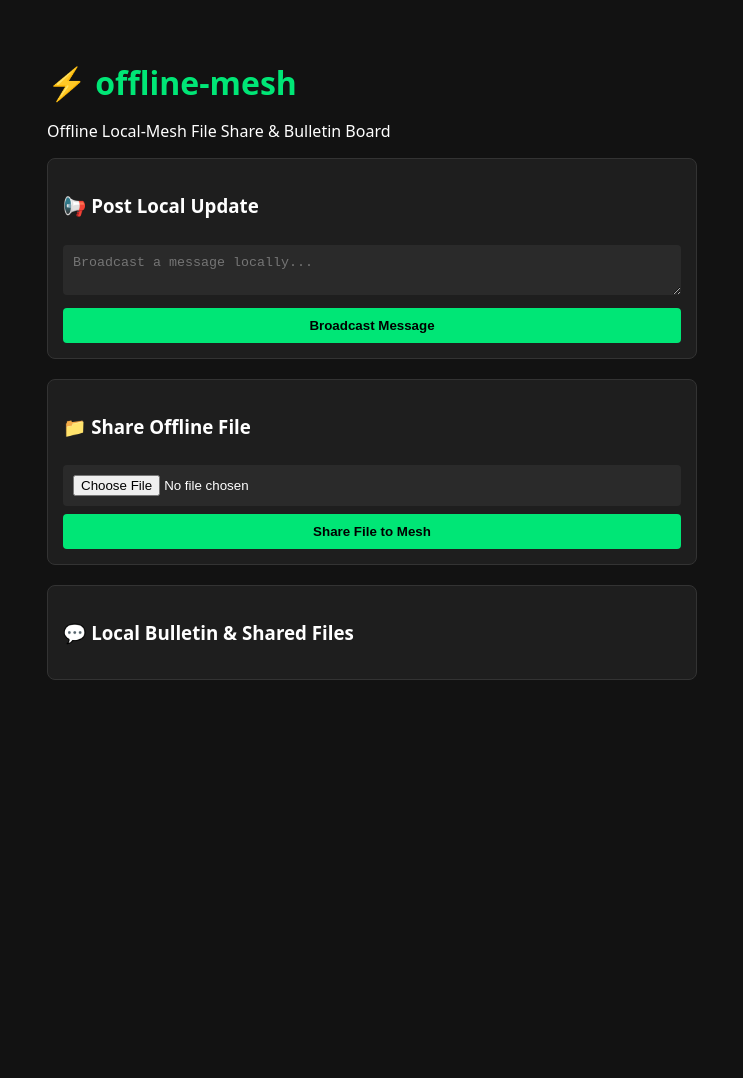
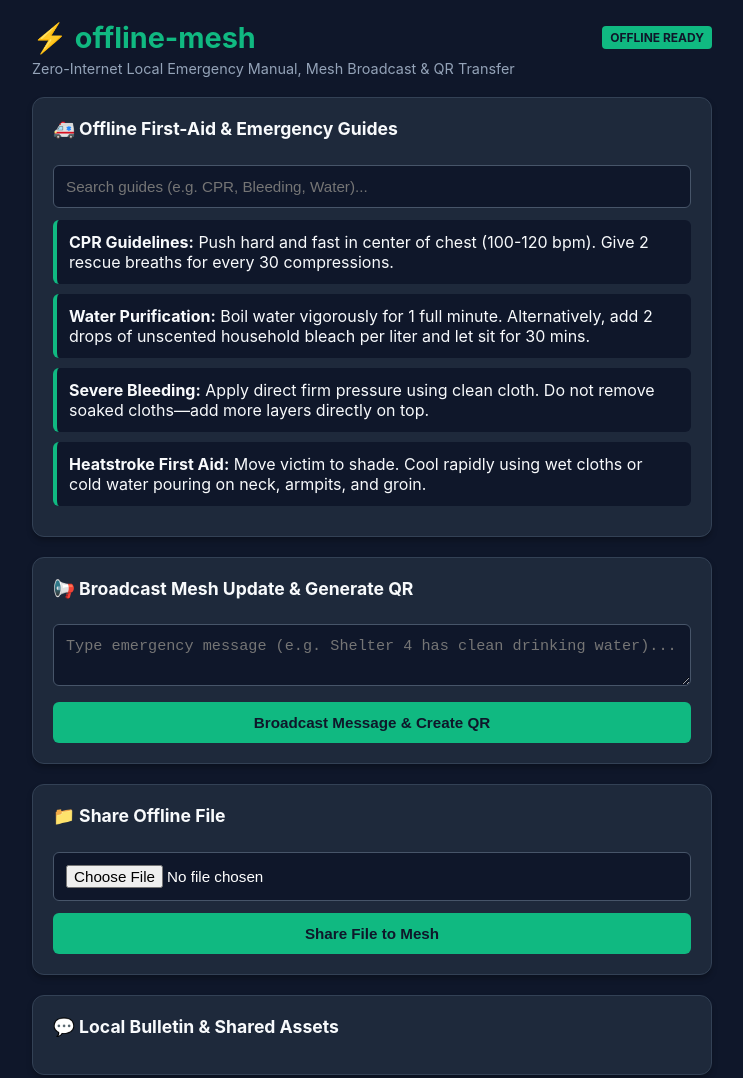
Before and after one commit to abeezfaulad/offgrid-emergency-mesh, a plain HTML site: page index.html in a window 1280 px wide. Shown: the whole page, without its empty margins (268-1011 px from the left). Before the commit the page ends 800 px from the top, so only its background shows below. Drawn offline with Linux system fonts and the light colour scheme.

Commit message:
Final submission: Added PWA service worker and complete offline caching

```diff
--- a/index.html
+++ b/index.html
@@ -3,70 +3,242 @@
 <head>
   <meta charset="UTF-8">
   <meta name="viewport" content="width=device-width, initial-scale=1.0">
-  <title>offline-mesh</title>
+  <title>offline-mesh | Emergency Local Hub</title>
+
+  <!-- Standalone QRCode.js Library -->
+  <script src="https://cdnjs.cloudflare.com/ajax/libs/qrcodejs/1.0.0/qrcode.min.js"></script>
+
   <style>
-    body { font-family: system-ui, sans-serif; background: #121212; color: #fff; max-width: 650px; margin: 20px auto; padding: 20px; }
-    h1 { color: #00e676; margin-bottom: 5px; }
-    .card { background: #1e1e1e; padding: 15px; border-radius: 8px; margin-bottom: 20px; border: 1px solid #333; }
-    input, button, textarea { width: 100%; padding: 10px; margin-top: 8px; border-radius: 4px; border: none; box-sizing: border-box; }
-    input, textarea { background: #2a2a2a; color: #fff; }
-    button { background: #00e676; color: #000; font-weight: bold; cursor: pointer; }
-    ul { list-style: none; padding: 0; }
-    li { background: #2a2a2a; padding: 10px; margin-bottom: 8px; border-radius: 4px; word-break: break-all; }
-    .time { font-size: 0.8em; color: #888; }
+    :root {
+      --bg: #0f172a;
+      --card: #1e293b;
+      --accent: #10b981;
+      --text: #f8fafc;
+      --subtext: #94a3b8;
+      --border: #334155;
+    }
+
+    body {
+      font-family: -apple-system, BlinkMacSystemFont, "Segoe UI", Roboto, sans-serif;
+      background: var(--bg);
+      color: var(--text);
+      max-width: 680px;
+      margin: 0 auto;
+      padding: 20px;
+    }
+
+    header {
+      display: flex;
+      justify-content: space-between;
+      align-items: center;
+      margin-bottom: 5px;
+    }
+
+    h1 {
+      margin: 0;
+      color: var(--accent);
+      font-size: 1.8rem;
+    }
+
+    .badge {
+      background: var(--accent);
+      color: #0f172a;
+      padding: 4px 8px;
+      border-radius: 4px;
+      font-size: 0.75rem;
+      font-weight: bold;
+    }
+
+    .subtitle {
+      color: var(--subtext);
+      font-size: 0.9rem;
+      margin-top: 0;
+      margin-bottom: 20px;
+    }
+
+    .card {
+      background: var(--card);
+      padding: 20px;
+      border-radius: 12px;
+      margin-bottom: 20px;
+      border: 1px solid var(--border);
+      box-shadow: 0 4px 6px -1px rgba(0, 0, 0, 0.3);
+    }
+
+    h3 {
+      margin-top: 0;
+      font-size: 1.1rem;
+      color: var(--text);
+    }
+
+    input, textarea, button {
+      width: 100%;
+      padding: 12px;
+      margin-top: 8px;
+      border-radius: 6px;
+      border: 1px solid #475569;
+      background: #0f172a;
+      color: #fff;
+      box-sizing: border-box;
+      font-size: 0.95rem;
+    }
+
+    textarea {
+      resize: vertical;
+    }
+
+    button {
+      background: var(--accent);
+      color: #0f172a;
+      font-weight: bold;
+      border: none;
+      cursor: pointer;
+      margin-top: 12px;
+      transition: background 0.2s;
+    }
+
+    button:hover {
+      opacity: 0.9;
+    }
+
+    ul {
+      list-style: none;
+      padding: 0;
+      margin: 0;
+    }
+
+    li {
+      background: #0f172a;
+      padding: 12px;
+      margin-bottom: 10px;
+      border-radius: 6px;
+      border-left: 4px solid var(--accent);
+      word-break: break-word;
+    }
+
+    .time {
+      font-size: 0.75rem;
+      color: var(--subtext);
+    }
+
+    .qrcode-box {
+      margin-top: 15px;
+      background: #fff;
+      padding: 15px;
+      border-radius: 8px;
+      display: flex;
+      flex-direction: column;
+      align-items: center;
+    }
+
+    .qrcode-box p {
+      color: #000;
+      margin: 0 0 10px 0;
+      font-weight: bold;
+      font-size: 0.85rem;
+    }
   </style>
 </head>
 <body>
 
-  <h1>⚡ offline-mesh</h1>
-  <p>Offline Local-Mesh File Share & Bulletin Board</p>
+  <header>
+    <h1>⚡ offline-mesh</h1>
+    <span class="badge">OFFLINE READY</span>
+  </header>
+  <p class="subtitle">Zero-Internet Local Emergency Manual, Mesh Broadcast & QR Transfer</p>
 
-  <!-- Bulletin Board Section -->
+  <!-- Section 1: Pre-Loaded Survival Kit -->
   <div class="card">
-    <h3>📢 Post Local Update</h3>
-    <textarea id="msgInput" rows="2" placeholder="Broadcast a message locally..."></textarea>
-    <button onclick="postMessage()">Broadcast Message</button>
+    <h3>🚑 Offline First-Aid & Emergency Guides</h3>
+    <input type="text" id="searchBox" placeholder="Search guides (e.g. CPR, Bleeding, Water)..." onkeyup="filterGuides()">
+    <ul id="survivalList" style="margin-top: 12px;"></ul>
   </div>
 
-  <!-- Local File Share Section -->
+  <!-- Section 2: Post Broadcast & QR Code Generator -->
+  <div class="card">
+    <h3>📢 Broadcast Mesh Update & Generate QR</h3>
+    <textarea id="msgInput" rows="2" placeholder="Type emergency message (e.g. Shelter 4 has clean drinking water)..."></textarea>
+    <button onclick="postUpdate()">Broadcast Message & Create QR</button>
+
+    <div id="qrContainer" class="qrcode-box" style="display: none;">
+      <p>Scan with Phone Camera (No App or Internet Required):</p>
+      <div id="qrcode"></div>
+    </div>
+  </div>
+
+  <!-- Section 3: File Sharing -->
   <div class="card">
     <h3>📁 Share Offline File</h3>
     <input type="file" id="fileInput">
     <button onclick="shareFile()">Share File to Mesh</button>
   </div>
 
-  <!-- Shared Feed -->
+  <!-- Section 4: Live Mesh Bulletin -->
   <div class="card">
-    <h3>💬 Local Bulletin & Shared Files</h3>
+    <h3>💬 Local Bulletin & Shared Assets</h3>
     <ul id="feed"></ul>
   </div>
 
   <script>
+    // Pre-loaded Emergency Survival Database
+    const survivalData = [
+      { title: "CPR Guidelines", text: "Push hard and fast in center of chest (100-120 bpm). Give 2 rescue breaths for every 30 compressions." },
+      { title: "Water Purification", text: "Boil water vigorously for 1 full minute. Alternatively, add 2 drops of unscented household bleach per liter and let sit for 30 mins." },
+      { title: "Severe Bleeding", text: "Apply direct firm pressure using clean cloth. Do not remove soaked cloths—add more layers directly on top." },
+      { title: "Heatstroke First Aid", text: "Move victim to shade. Cool rapidly using wet cloths or cold water pouring on neck, armpits, and groin." }
+    ];
+
     const channel = new BroadcastChannel('offline_mesh_channel');
     const feed = document.getElementById('feed');
+    let qrInstance = null;
 
     window.onload = () => {
-      const saved = JSON.parse(localStorage.getItem('offline_mesh_posts') || '[]');
-      saved.forEach(renderItem);
+      renderGuides(survivalData);
+      loadSavedPosts();
     };
 
-    channel.onmessage = (event) => {
-      saveAndRender(event.data);
-    };
+    // Render Emergency Guides
+    function renderGuides(items) {
+      const list = document.getElementById('survivalList');
+      list.innerHTML = items.map(i => `<li><strong>${i.title}:</strong> ${i.text}</li>`).join('');
+    }
 
-    function postMessage() {
+    function filterGuides() {
+      const query = document.getElementById('searchBox').value.toLowerCase();
+      const filtered = survivalData.filter(i =>
+        i.title.toLowerCase().includes(query) || i.text.toLowerCase().includes(query)
+      );
+      renderGuides(filtered);
+    }
+
+    // Broadcast Update + Generate QR
+    function postUpdate() {
       const text = document.getElementById('msgInput').value;
       if (!text) return;
+
       const item = { type: 'text', content: text, time: new Date().toLocaleTimeString() };
       document.getElementById('msgInput').value = '';
 
       channel.postMessage(item);
       saveAndRender(item);
+
+      // Generate QR Code
+      const container = document.getElementById('qrContainer');
+      const qrDiv = document.getElementById('qrcode');
+      qrDiv.innerHTML = '';
+      container.style.display = 'flex';
+
+      new QRCode(qrDiv, {
+        text: text,
+        width: 128,
+        height: 128
+      });
     }
 
+    // File Sharing
     function shareFile() {
-      const fileInput = document.getElementById('fileInput');
-      const file = fileInput.files[0];
+      const input = document.getElementById('fileInput');
+      const file = input.files[0];
       if (!file) return;
 
       const reader = new FileReader();
@@ -79,10 +251,15 @@
         };
         channel.postMessage(item);
         saveAndRender(item);
-        fileInput.value = '';
+        input.value = '';
       };
       reader.readAsDataURL(file);
     }
+
+    // Receive live broadcasts from other local tabs
+    channel.onmessage = (event) => {
+      saveAndRender(event.data);
+    };
 
     function saveAndRender(item) {
       const saved = JSON.parse(localStorage.getItem('offline_mesh_posts') || '[]');
@@ -91,12 +268,17 @@
       renderItem(item, true);
     }
 
+    function loadSavedPosts() {
+      const saved = JSON.parse(localStorage.getItem('offline_mesh_posts') || '[]');
+      saved.forEach(item => renderItem(item, false));
+    }
+
     function renderItem(item, prepend = false) {
       const li = document.createElement('li');
       if (item.type === 'text') {
-        li.innerHTML = `<span class="time">[${item.time}]</span> <strong>Message:</strong> ${item.content}`;
+        li.innerHTML = `<span class="time">[${item.time}]</span><br><strong>Message:</strong> ${item.content}`;
       } else {
-        li.innerHTML = `<span class="time">[${item.time}]</span> <strong>File:</strong> <a href="${item.data}" download="${item.name}" style="color:#00e676;">${item.name} (Click to Download)</a>`;
+        li.innerHTML = `<span class="time">[${item.time}]</span><br><strong>File:</strong> <a href="${item.data}" download="${item.name}" style="color:var(--accent);">${item.name} (Click to Download)</a>`;
       }
 
       if (prepend && feed.firstChild) {
@@ -105,6 +287,22 @@
         feed.appendChild(li);
       }
     }
+
+    // Inline Service Worker Registration for PWA Offline Caching
+    if ('serviceWorker' in navigator) {
+      const swCode = `
+        const CACHE = 'offline-mesh-v1';
+        self.addEventListener('install', e => {
+          e.waitUntil(caches.open(CACHE).then(c => c.addAll(['./'])));
+        });
+        self.addEventListener('fetch', e => {
+          e.respondWith(caches.match(e.request).then(r => r || fetch(e.request)));
+        });
+      `;
+      const blob = new Blob([swCode], { type: 'application/javascript' });
+      navigator.serviceWorker.register(URL.createObjectURL(blob))
+        .catch(err => console.log('SW registration error:', err));
+    }
   </script>
 </body>
 </html>
```
Also changed, not shown: README.md.
